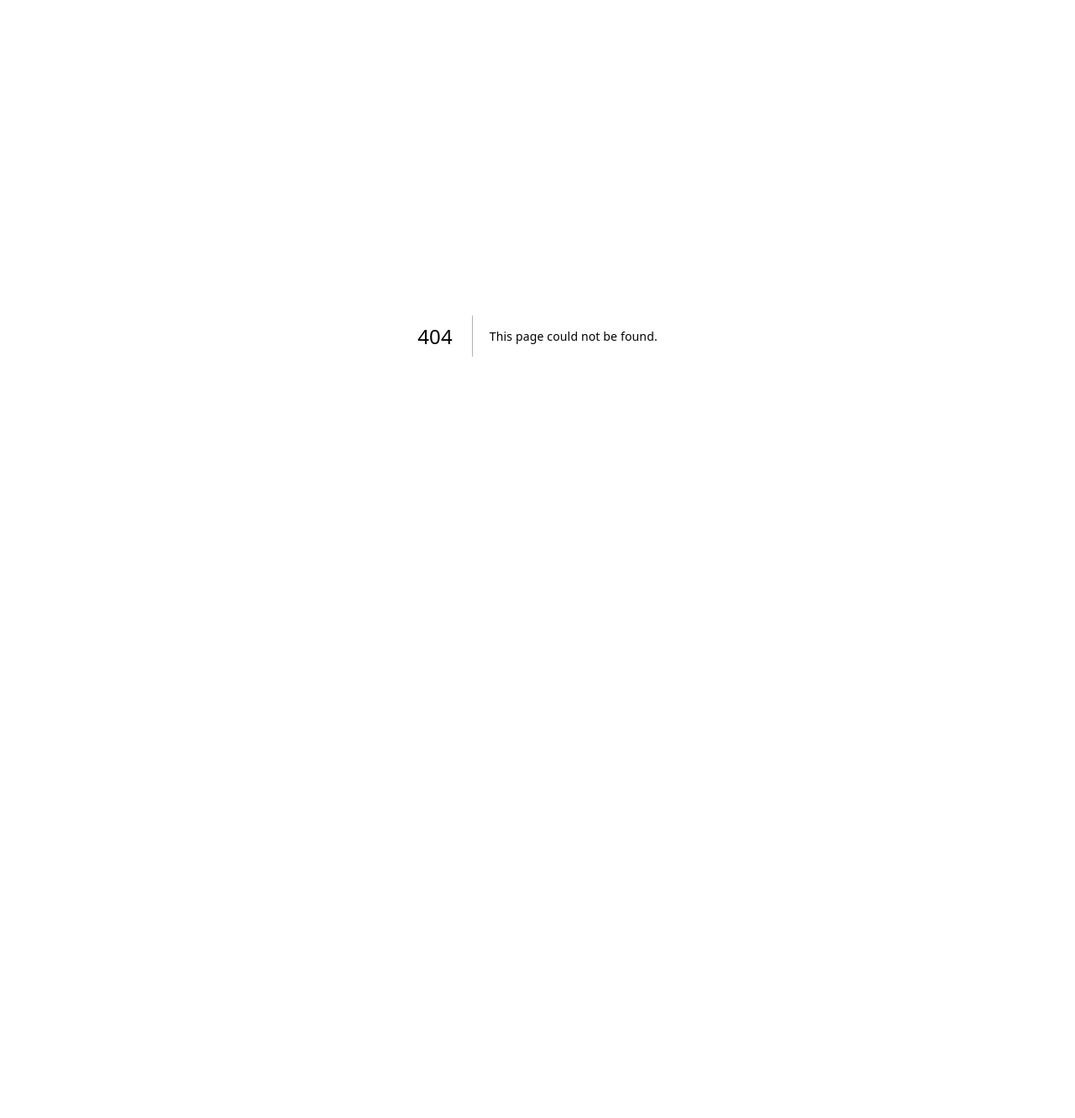
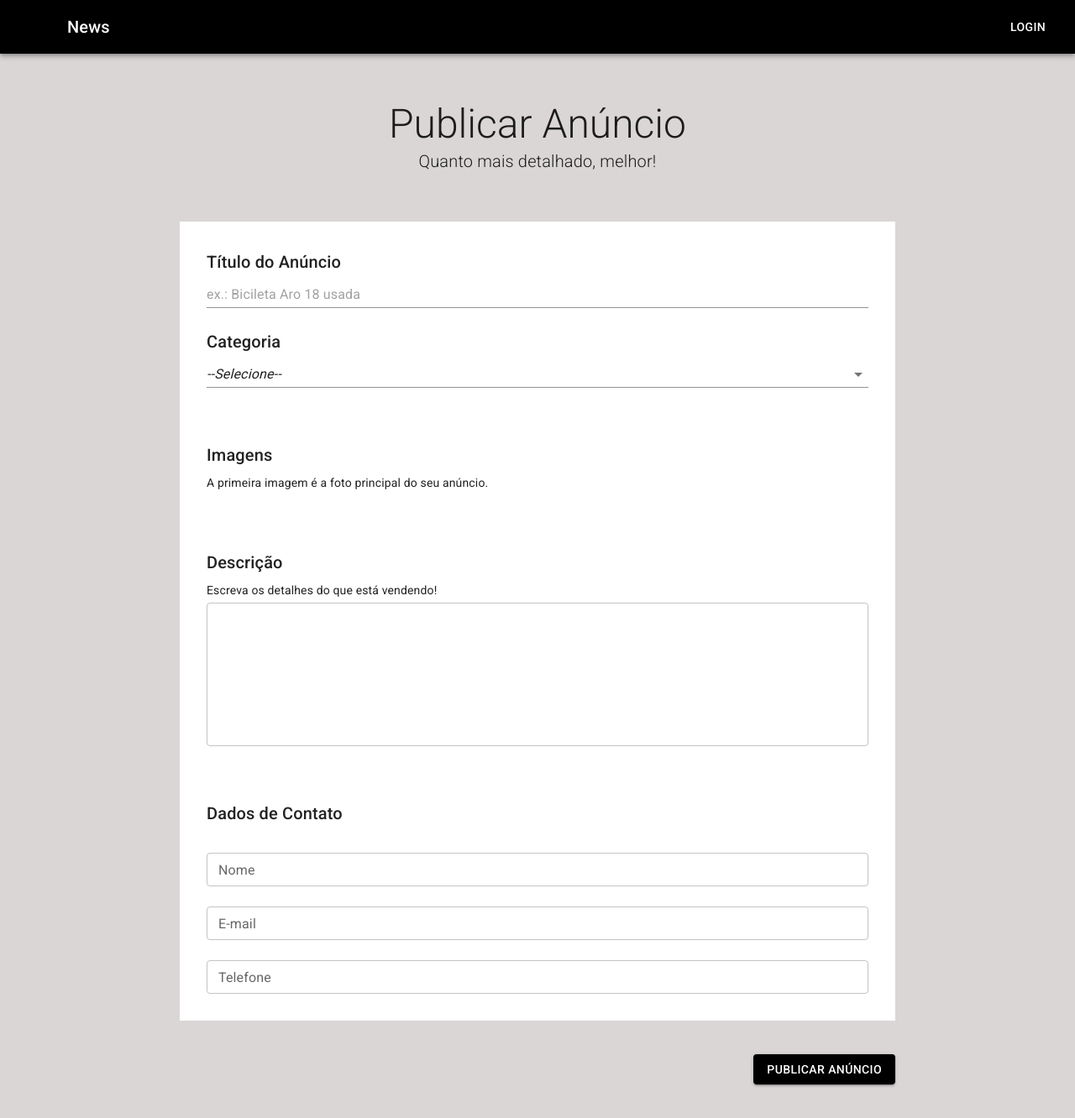
Before and after one commit to Guuzta/anunx, a Next.js app: page /user/publish in a window 1280 px wide. Before the commit this address had no page. Shown: the whole page at 84% size. Before the commit the page ends 800 px from the top, so only its background shows below. Built offline with nearby package versions, Linux system fonts and the light colour scheme; some icons are missing.

Commit message:
adicionando user publish

```diff
--- a/src/app/layout.js
+++ b/src/app/layout.js
@@ -1,5 +1,7 @@
 import MuiThemeProvider from '../theme'
 import { roboto } from '../theme/fonts'
+
+import TemplateDefault from '../templates/Default'
 
 export const metadata = {
   title: 'Exemplo de título',
@@ -11,7 +13,9 @@ export default function RootLayout({ children }) {
     <html lang='pt-BR'>
       <body className={roboto.className}>
         <MuiThemeProvider>
-          {children}
+          <TemplateDefault>
+            {children}
+          </TemplateDefault>
         </MuiThemeProvider>
       </body>
     </html>
--- a/src/app/page.js
+++ b/src/app/page.js
@@ -1,5 +1,5 @@
-export default function Home() {
+export default function Dashboard() {
   return (
-    <div>Home</div>
+    <div>Login</div>
   )
 }
--- /dev/null
+++ b/src/app/user/publish/page.js
@@ -0,0 +1,146 @@
+'use client'
+
+import {
+    Box,
+    Button,
+    Container,
+    Typography,
+    TextField,
+    Select,
+    MenuItem
+} from "@mui/material"
+
+import theme from '../../../theme/theme'
+
+const Publish = () => {
+    return (
+        <>
+            <Container maxWidth='sm' sx={{ my: 7 }}>
+                <Typography
+                    component='h1'
+                    variant='h3'
+                    align='center'
+                    sx={{
+                        fontWeight: '300',
+                    }}
+                >
+                    Publicar Anúncio
+                </Typography>
+                <Typography
+                    component='h2'
+                    variant='h6'
+                    align='center'
+                    sx={{
+                        fontWeight: '300',
+                    }}
+                >
+                    Quanto mais detalhado, melhor!
+                </Typography>
+            </Container>
+
+            <Container maxWidth='md'>
+                <Box sx={{ backgroundColor: theme.palette.background.paper, padding: 4 }}>
+                    <Typography component='h3' variant='h6' gutterBottom>
+                        Título do Anúncio
+                    </Typography>
+                    <TextField fullWidth placeholder="ex.: Bicileta Aro 18 usada" variant="standard" />
+                    <br />
+                    <br />
+                    <Typography component='h3' variant='h6' gutterBottom>
+                        Categoria
+                    </Typography>
+                    <Select
+                        label="Age"
+                        value=""
+                        displayEmpty
+                        fullWidth
+                        variant="standard"
+                    >
+                        <MenuItem value="">
+                            <em>--Selecione--</em>
+                        </MenuItem>
+                        <MenuItem value={1}>Carro</MenuItem>
+                        <MenuItem value={2}>Moto</MenuItem>
+                        <MenuItem value={3}>Móveis</MenuItem>
+                        <MenuItem value={4}>Brinquedos</MenuItem>
+                    </Select>
+                </Box>
+            </Container>
+
+            <Container maxWidth='md'>
+                <Box sx={{ backgroundColor: theme.palette.background.paper, padding: 4 }}>
+                    <Typography component='h3' variant='h6' gutterBottom>
+                        Imagens
+                    </Typography>
+                    <Typography component='h3' variant='body2' gutterBottom>
+                        A primeira imagem é a foto principal do seu anúncio.
+                    </Typography>
+                </Box>
+            </Container>
+
+            <Container maxWidth='md'>
+                <Box sx={{ backgroundColor: theme.palette.background.paper, padding: 4 }}>
+                    <Typography component='h3' variant='h6' gutterBottom>
+                        Descrição
+                    </Typography>
+                    <Typography component='h3' variant='body2' gutterBottom>
+                        Escreva os detalhes do que está vendendo!
+                    </Typography>
+                    <TextField
+                        multiline
+                        rows={6}
+                        variant="outlined"
+                        fullWidth
+                    />
+                </Box>
+            </Container>
+
+            <Container maxWidth='md'>
+                <Box sx={{ backgroundColor: theme.palette.background.paper, padding: 4 }}>
+                    <Typography
+                        component='h3'
+                        variant='h6'
+                        gutterBottom
+                    >
+                        Dados de Contato
+                    </Typography>
+                    <br />
+                    <TextField
+                        fullWidth
+                        label="Nome"
+                        variant="outlined"
+                        type="text"
+                        size="small"
+                    />
+                    <br />
+                    <br />
+                    <TextField
+                        fullWidth
+                        label="E-mail"
+                        variant="outlined"
+                        type="email"
+                        size="small"
+                    />
+                    <br />
+                    <br />
+                    <TextField
+                        fullWidth
+                        label="Telefone"
+                        variant="outlined"
+                        size="small"
+                    />
+                </Box>
+            </Container>
+
+            <Container maxWidth='md' sx={{ my: 5 }}>
+                <Box textAlign='right'>
+                    <Button variant="contained">
+                        Publicar Anúncio
+                    </Button>
+                </Box>
+            </Container>
+        </>
+    )
+}
+
+export default Publish
--- a/src/theme/theme.js
+++ b/src/theme/theme.js
@@ -4,6 +4,10 @@ const theme = createTheme({
     palette: {
         primary: {
             main: '#000000'
+        },
+        background: {
+            default: '#dad6d6ff',
+            paper: 'white'
         }
     }
 })
```
